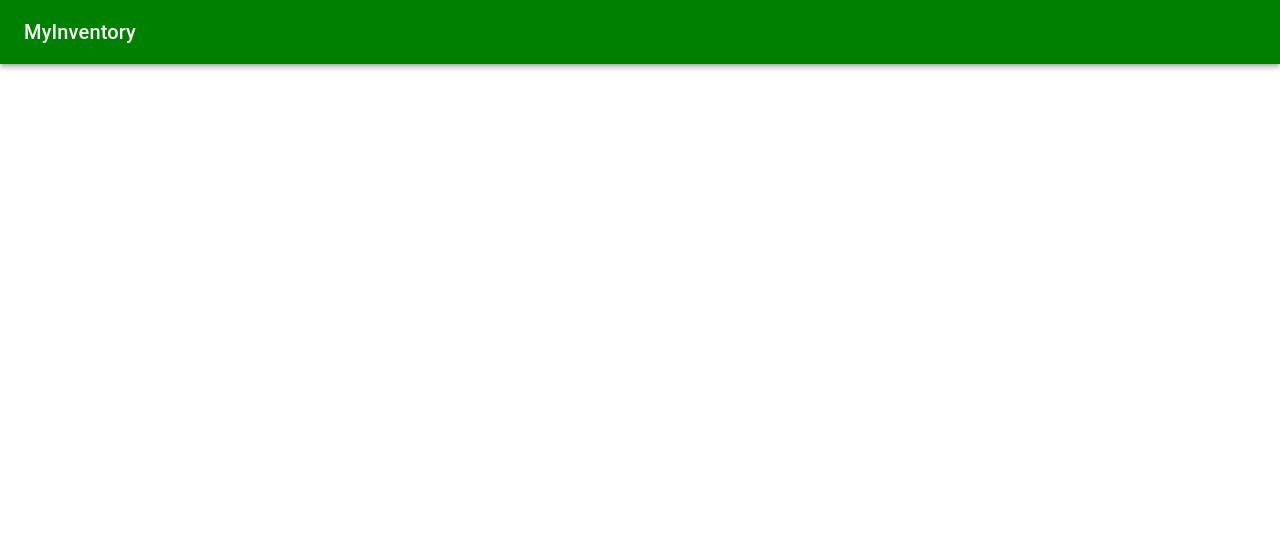
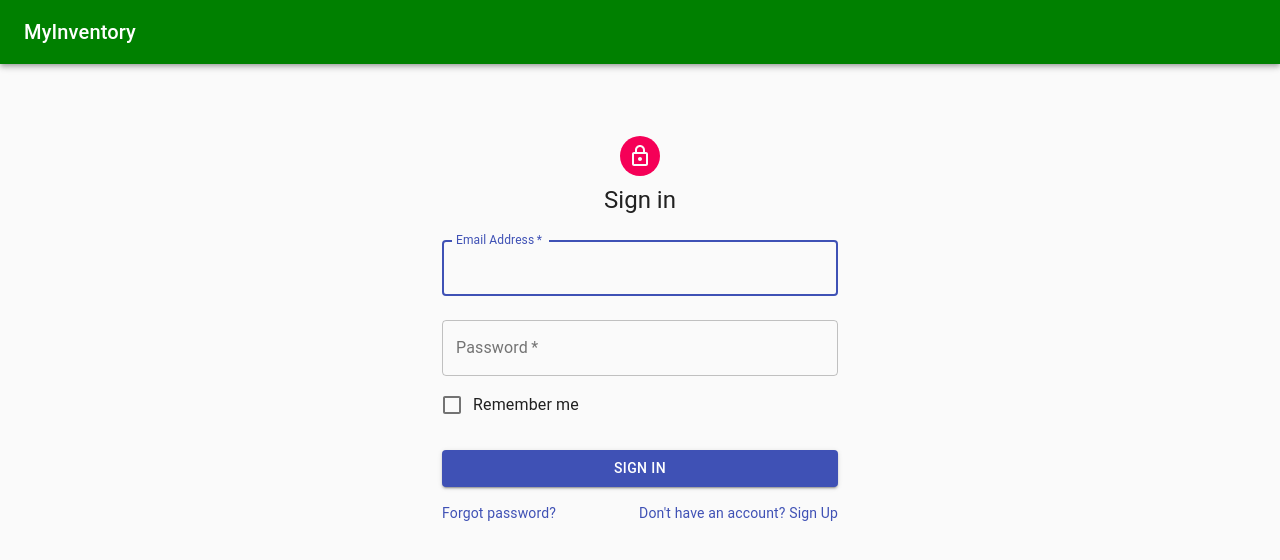
Before and after one commit to jpettit0317/MyInventoryWeb, a React (Create React App) app in the folder myinventoryweb/: page / in a window 1280 px wide. Shown: the top 560 px of the page. Built offline with nearby package versions, Linux system fonts and the light colour scheme.

Commit message:
MIW-1 LoginPage
Added LoginPage to App.

```diff
--- a/myinventoryweb/src/App.tsx
+++ b/myinventoryweb/src/App.tsx
@@ -1,11 +1,13 @@
 import './App.css';
 import React from 'react';
 import NavBar from "./components/NavBar";
+import LoginPage from "./components/LoginPage";
 
 function App() {
   return (
     <div>
       <NavBar navBarTitle="MyInventory" />
+      <LoginPage />
     </div>
 
   );
```
